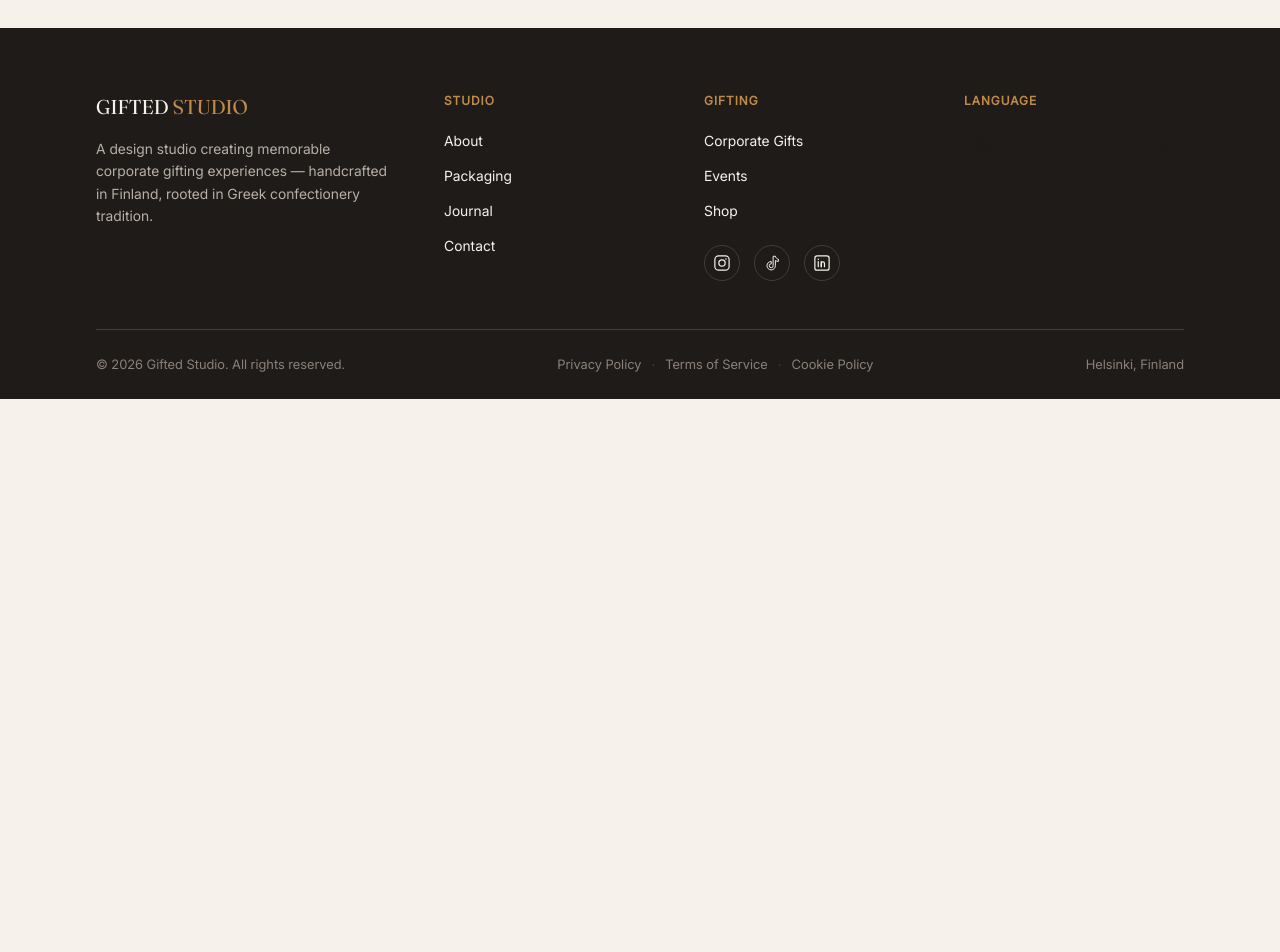
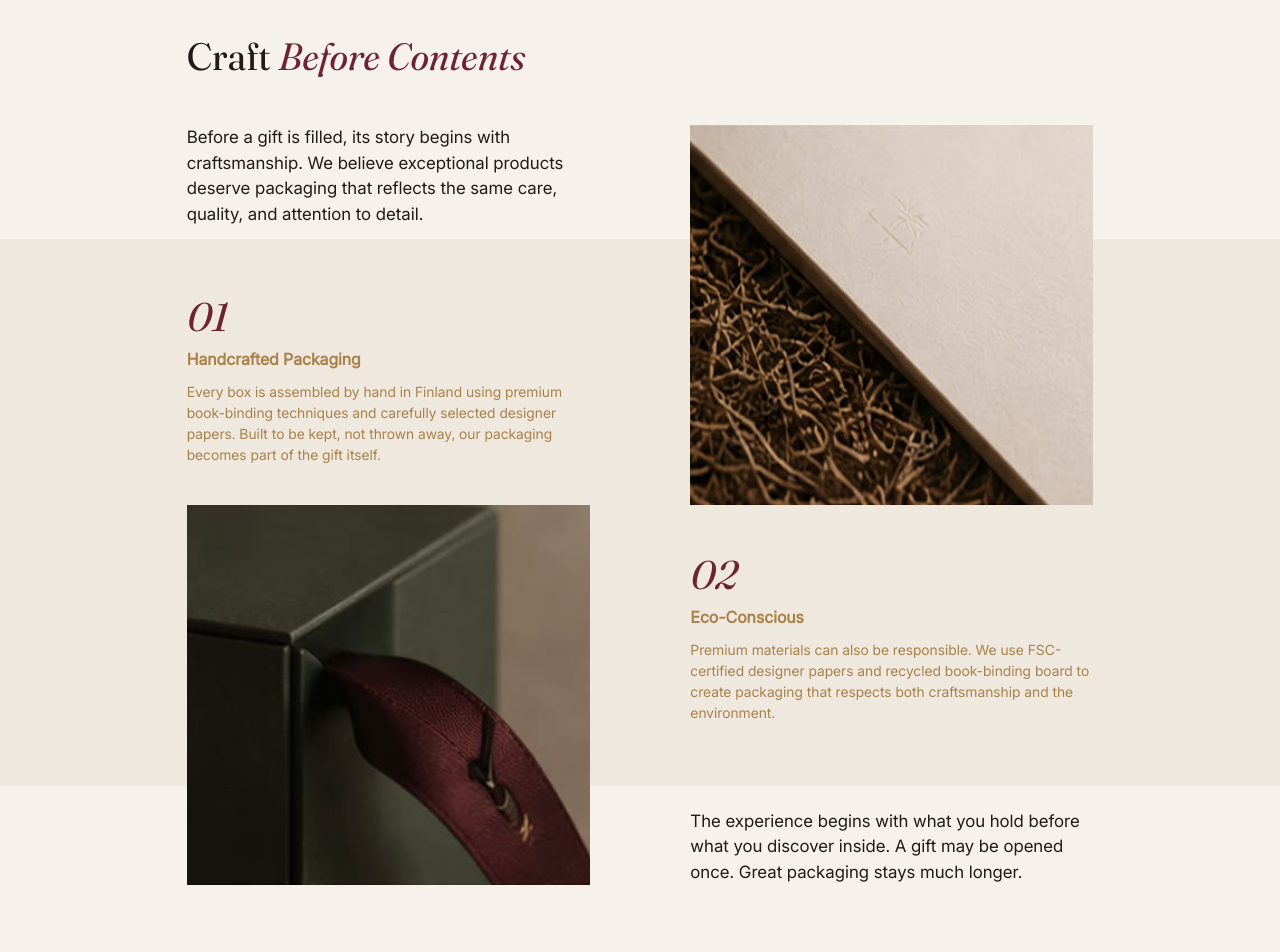
Before and after one commit to Aarni-FangMayer/GSwebsite, a React (Vite) app in the folder gifted/: page /about in a window 1280 px wide. Shown: the part 1020-1972 px from the top of the page. Before the commit the page ends 1419 px from the top, so only its background shows below. Built offline with nearby package versions, Linux system fonts and the light colour scheme.

Commit message:
production section is ready (about page)

```diff
--- a/gifted/src/pages/about/AboutPage.jsx
+++ b/gifted/src/pages/about/AboutPage.jsx
@@ -13,8 +13,9 @@
     <>
       <HeroSectionAboutPage />
       <QuoteSectionAboutPage />
+      <ProductionSectionAboutPage />
       {/*
-      <ProductionSectionAboutPage />
+
       <PartnersSectionAboutPage />
       <IntentionSectionAboutPage /> */}
     </>
--- a/gifted/src/pages/about/sections/hero/HeroSectionAboutPage.css
+++ b/gifted/src/pages/about/sections/hero/HeroSectionAboutPage.css
@@ -19,7 +19,7 @@
     background-repeat: no-repeat;
 }
 
-.hero-home-section__content-text {
+.hero-about-section__content-text {
     grid-column: 2/12;
     align-self: center;
     justify-self: center;
@@ -27,12 +27,13 @@
     font-family: "Fraunces", serif;
 }
 
-.hero-home-section__title {
+.hero-about-section__title {
     color: #6E2430;
     font-style: italic;
+    margin-bottom: 15px;
 }
 
-.hero-home-section__subtitle {
+.hero-about-section__subtitle {
     font-style: italic;
 }
 
@@ -49,7 +50,7 @@
         grid-template-columns: repeat(6, 1fr);
         padding: 60px 0;
     }
-    .hero-home-section__content-text {
+    .hero-about-section__content-text {
         grid-column: 1/7;
     }
 }
--- a/gifted/src/pages/about/sections/hero/HeroSectionAboutPage.jsx
+++ b/gifted/src/pages/about/sections/hero/HeroSectionAboutPage.jsx
@@ -10,9 +10,9 @@
   return (
     <div className="hero-about-section">
       <div className="hero-about-section__content">
-        <div className="hero-home-section__content-text">
-          <h1 className="hero-home-section__title">{s.title}</h1>
-          <div className="hero-home-section__subtitle subtitle">{s.subtitle}</div>
+        <div className="hero-about-section__content-text">
+          <h1 className="hero-about-section__title">{s.title}</h1>
+          <div className="hero-about-section__subtitle subtitle">{s.subtitle}</div>
         </div>
       </div>
     </div>
--- a/gifted/src/pages/about/sections/production/ProductionSectionAboutPage.css
+++ b/gifted/src/pages/about/sections/production/ProductionSectionAboutPage.css
@@ -0,0 +1,202 @@
+.production-about-section {
+    width: 100%;
+    height: auto;
+    padding-bottom: 170px;
+
+}
+
+.production-about-section__content {
+    margin: 0 auto;
+    width: 85%;
+    height: auto;
+    display: grid;
+    grid-template-columns: repeat(12, 1fr);
+    justify-content: center;
+    align-items: center;
+}
+
+.production-about-section__title {
+    grid-column: 2/12;
+    margin-bottom: 40px;
+}
+
+.production-about-section__title-highlight {
+    font-style: italic;
+    color: #6E2430;
+}
+
+.production-about-section__cards-mobile {
+    display: none;
+}
+
+.production-about-section__cards {
+    grid-column: 2/12;
+    display: grid;
+    grid-template-columns: repeat(9, 1fr);
+    grid-template-rows: 1fr 1fr;
+    position: relative;
+}
+
+
+.production-about-section__cards-cell-1 {
+    grid-column: 1/5;
+    grid-row: 1/2;
+    padding-bottom: 40px;
+    display: flex;
+    flex-direction: column;
+}
+
+.production-about-section__cards-cell-2 {
+    grid-column: 1/5;
+    grid-row: 2/3;
+    background-image: url('../../../../assets/img/production_one_img.jpg');
+    background-size: cover;
+    background-position: center bottom;
+    background-repeat: no-repeat;
+}
+
+.production-about-section__cards-cell-3 {
+    grid-column: 6/10;
+    grid-row: 1/2;
+    background-image: url('../../../../assets/img/production_two_img.jpg');
+    background-size: cover;
+    background-position: center bottom;
+    background-repeat: no-repeat;
+}
+
+.production-about-section__cards-cell-4 {
+    grid-column: 6/10;
+    grid-row: 2/3;
+    padding-top: 40px;
+    display: flex;
+    flex-direction: column;
+    justify-content: space-between;
+}
+
+.production-about-section__card-group {
+    display: flex;
+    align-items: center;
+    gap: 15px;
+}
+
+.production-about-section__card-num {
+    font-family: "Fraunces", serif;
+    font-size: 40px;
+    font-style: italic;
+    color: #6E2430;
+}
+
+.production-about-section__subtitle {
+    margin-bottom: 60px;
+    font-size: 17px;
+    color: #1F1B19;
+}
+
+.production-about-section__card-title {
+    font-size: 16px;
+    font-weight: 600;
+    margin-bottom: 10px;
+    color: #a9814a;
+}
+
+.production-about-section__card-text {
+    color: #a9814a;
+}
+
+.production-about-section__afterthought {
+    margin-top: 60px;
+    font-size: 17px;
+    color: #1F1B19;
+}
+
+.production-about-section__cards-decor {
+    position: absolute;
+    left: 50%;
+    top: 15%;
+    transform: translateX(-50%);
+    width: 100vw;
+    height: 72%;
+    background-color: #EFE8DE;
+    z-index: -10;
+}
+
+@media (max-width: 1170px) {
+    .production-about-section__title {
+        grid-column: 1/13;
+    }
+    .production-about-section__cards {
+        grid-column: 1/13;
+    }
+    .production-about-section__cards-decor {
+        top: 19%;
+        height: 65%;
+    }
+}
+
+
+@media (max-width: 770px) {
+    .production-about-section__content {
+        width: 100%;
+        display: block;
+    }
+
+    .production-about-section__cards {
+        display: none;
+    }
+    .production-about-section__title {
+        text-align: center;
+        margin: 0 auto 20px auto;
+        padding: 0 10px;
+        line-height: 1.2;
+    }
+    .production-about-section__cards-mobile {
+        display: block;
+        width: 100%;
+        display: grid;
+        grid-template-columns: repeat(12, 1fr);
+    }
+    .production-about-section__subtitle {
+        grid-column: 3/11;
+        align-self: center;
+        text-align: center;
+        margin-bottom: 30px;
+    }
+    .production-about-section__cards-content {
+        grid-column: 1/13;
+        width: 100%;
+        height: auto;
+        display: grid;
+        grid-template-columns: 1fr 1fr;
+        grid-template-rows: 1fr 1fr;
+        margin-bottom: 30px;
+    }
+    .production-about-section__card-1, .production-about-section__card-4 {
+        background-color: #EFE8DE;
+        padding: 20px 0;
+        display: grid;
+        grid-template-columns: repeat(12, 1fr);
+    }
+    .mobile-card-content__grid-1 {
+        grid-column: 2/12;
+    }
+    .production-about-section__card-2 {
+        background-image: url('../../../../assets/img/production_one_img.jpg');
+        background-size: cover;
+        background-position: center bottom;
+        background-repeat: no-repeat;
+    }
+    .production-about-section__card-3 {
+        background-image: url('../../../../assets/img/production_two_img.jpg');
+        background-size: cover;
+        background-position: center bottom;
+        background-repeat: no-repeat;
+    }
+    .mobile-card-content__grid-4 {
+        grid-column: 2/12;
+    }
+    .production-about-section__afterthought {
+        grid-column: 3/11;
+        align-self: center;
+        text-align: center;
+    }
+}
--- a/gifted/src/pages/about/sections/production/ProductionSectionAboutPage.jsx
+++ b/gifted/src/pages/about/sections/production/ProductionSectionAboutPage.jsx
@@ -1,12 +1,92 @@
-import React from 'react'
-import './ProductionSectionAboutPage.css'
+import React from "react";
+import { useLanguage } from "../../../../contexts/LanguageContext";
+
+import "./ProductionSectionAboutPage.css";
+import CardOneImage from "../../../../assets/img/production_one_img.jpg";
+import CardTwoImage from "../../../../assets/img/production_two_img.jpg";
 
 const ProductionSectionAboutPage = () => {
+  const { t } = useLanguage();
+  const s = t.about.production;
+
   return (
-    <div>
-      thi is production section
+    <div className="production-about-section">
+      <div className="production-about-section__content">
+        <h2 className="production-about-section__title">
+          {s.title}{" "}
+          <span className="production-about-section__title-highlight">
+            {s.highlight}
+          </span>
+        </h2>
+
+        <div className="production-about-section__cards">
+          <div className="production-about-section__cards-decor"></div>
+          <div className="production-about-section__cards-cell-1">
+            <div className="production-about-section__subtitle">
+              {s.subtitle}
+            </div>
+            <div className="production-about-section__card">
+              <div className="production-about-section__card-num">01</div>
+              <div className="production-about-section__card-title">
+                {s.stepOne.title}
+              </div>
+              <div className="production-about-section__card-text">
+                {s.stepOne.text}
+              </div>
+            </div>
+          </div>
+          <div className="production-about-section__cards-cell-2 production-about-section__card-img"></div>
+          <div className="production-about-section__cards-cell-3 production-about-section__card-img"></div>
+          <div className="production-about-section__cards-cell-4">
+            <div className="production-about-section__card">
+              <div className="production-about-section__card-num">02</div>
+              <div className="production-about-section__card-title">
+                {s.stepTwo.title}
+              </div>
+              <div className="production-about-section__card-text">
+                {s.stepTwo.text}
+              </div>
+            </div>
+            <div className="production-about-section__afterthought">
+              {s.afterthought}
+            </div>
+          </div>
+        </div>
+        <div className="production-about-section__cards-mobile">
+          <div className="production-about-section__subtitle">{s.subtitle}</div>
+          <div className="production-about-section__cards-content">
+            <div className="production-about-section__card-1">
+              <div className="mobile-card-content__grid-1">
+                <div className="production-about-section__card-num">01</div>
+                <div className="production-about-section__card-title">
+                  {s.stepOne.title}
+                </div>
+                <div className="production-about-section__card-text">
+                  {s.stepOne.text}
+                </div>
+              </div>
+            </div>
+            <div className="production-about-section__card-2"></div>
+            <div className="production-about-section__card-3"></div>
+            <div className="production-about-section__card-4">
+              <div className="mobile-card-content__grid-4">
+                <div className="production-about-section__card-num">02</div>
+                <div className="production-about-section__card-title">
+                  {s.stepTwo.title}
+                </div>
+                <div className="production-about-section__card-text">
+                  {s.stepTwo.text}
+                </div>
+              </div>
+            </div>
+          </div>
+          <div className="production-about-section__afterthought">
+              {s.afterthought}
+            </div>
+        </div>
+      </div>
     </div>
-  )
-}
+  );
+};
 
-export default ProductionSectionAboutPage
+export default ProductionSectionAboutPage;
```
